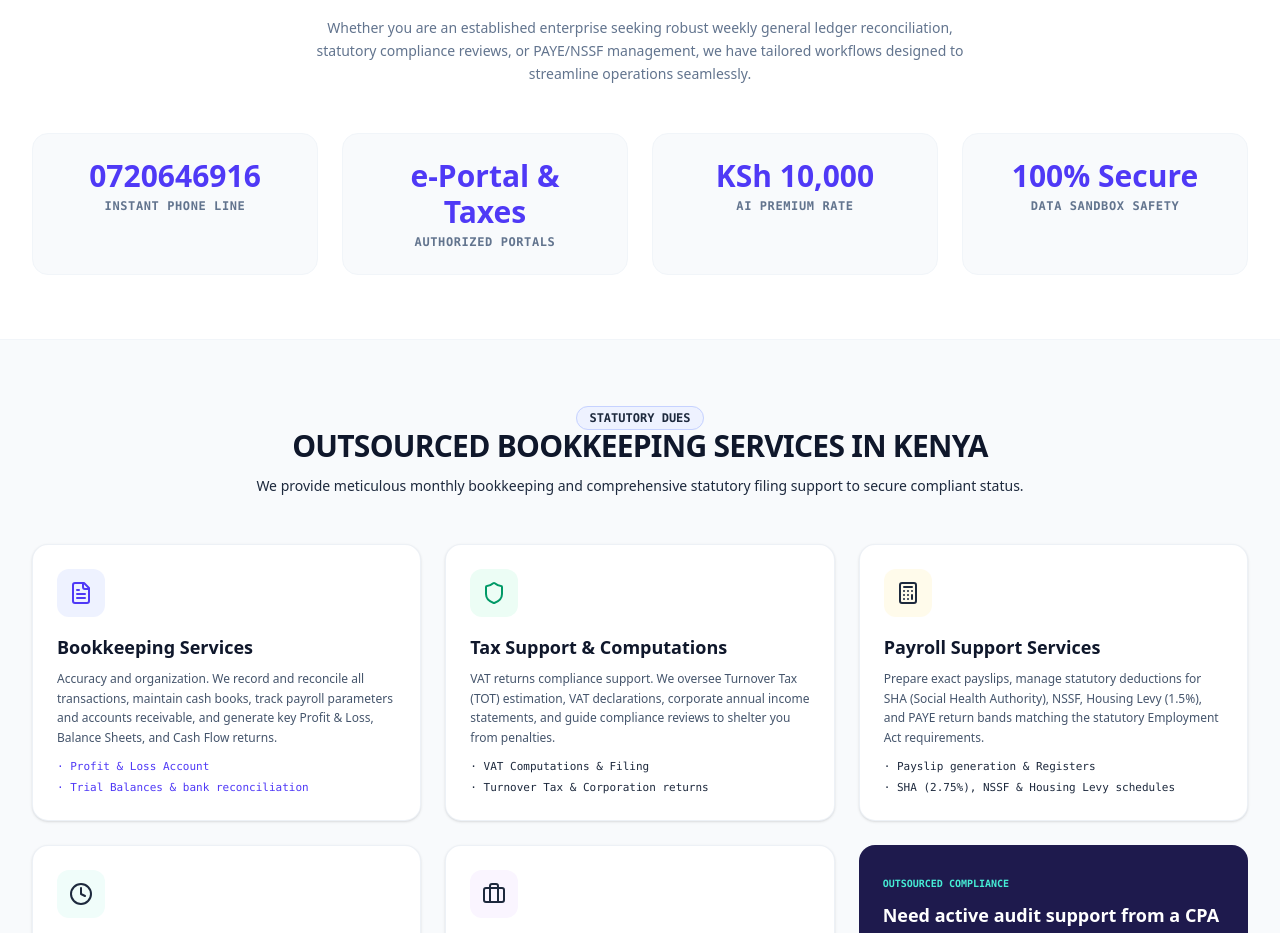
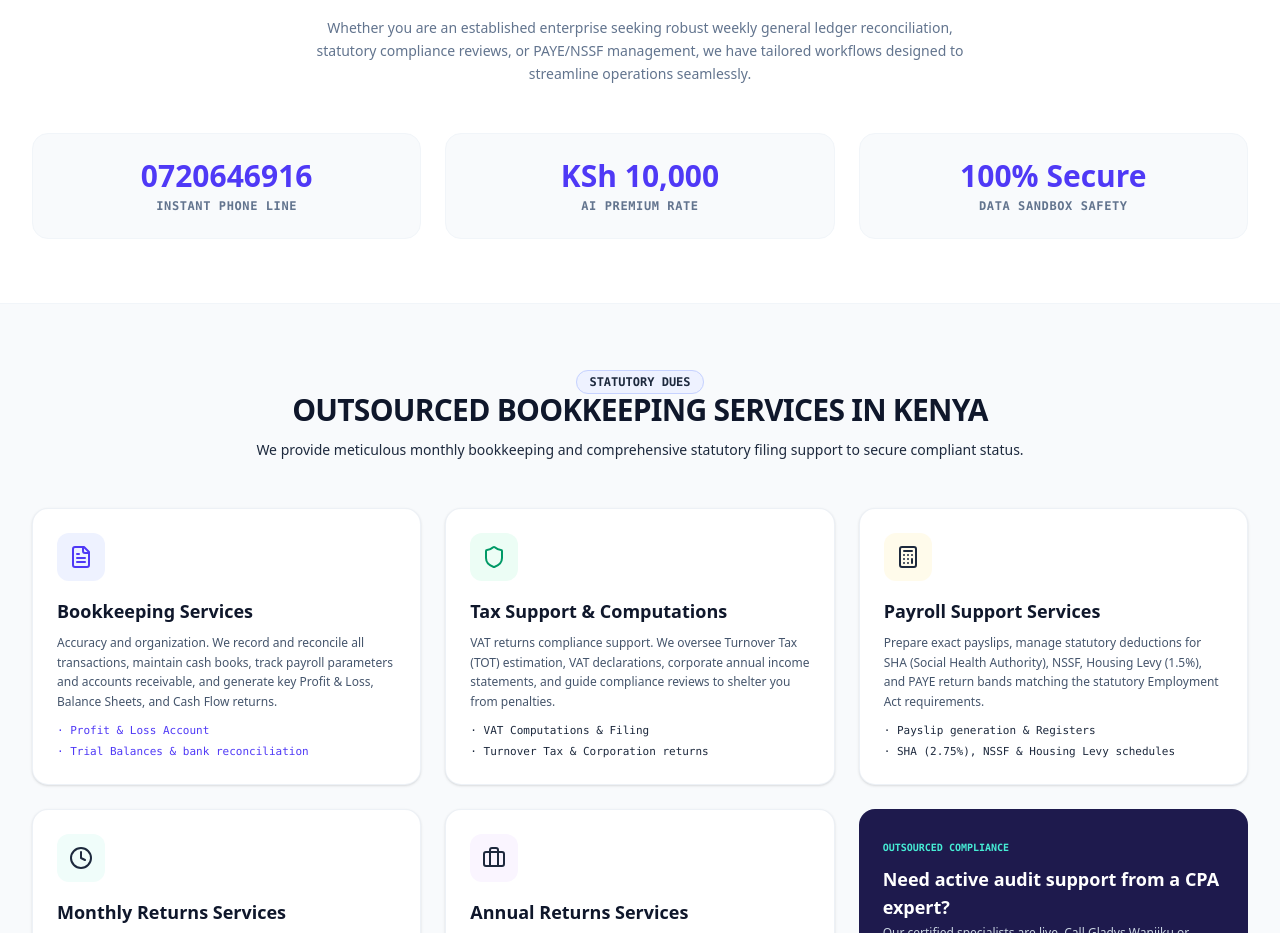
Before and after one commit to chapsian/business-logic, a React (Vite) app: page / in a window 1280 px wide. Shown: the part 1086-2019 px from the top of the page. Built offline with nearby package versions, Linux system fonts and the light colour scheme.

Commit message:
refactor: update stats highlights layout
Reduce columns and remove redundant portal information to improve the visual balance of the stats section.

```diff
--- a/src/App.tsx
+++ b/src/App.tsx
@@ -489,14 +489,10 @@ export default function App() {
               </div>
 
               {/* Stats Highlights */}
-              <div className="grid grid-cols-2 md:grid-cols-4 gap-6 mt-12 text-center">
+              <div className="grid grid-cols-1 sm:grid-cols-3 gap-6 mt-12 text-center">
                 <div className="bg-slate-50 p-6 rounded-2xl border border-slate-100">
                   <p className="font-sans font-black text-3xl text-indigo-600">0720646916</p>
                   <p className="text-xs text-slate-500 font-mono tracking-wider font-bold mt-1 uppercase">Instant Phone Line</p>
-                </div>
-                <div className="bg-slate-50 p-6 rounded-2xl border border-slate-100">
-                  <p className="font-sans font-black text-3xl text-indigo-600">e-Portal & Taxes</p>
-                  <p className="text-xs text-slate-500 font-mono tracking-wider font-bold mt-1 uppercase">Authorized Portals</p>
                 </div>
                 <div className="bg-slate-50 p-6 rounded-2xl border border-slate-100">
                   <p className="font-sans font-black text-3xl text-indigo-600">KSh 10,000</p>
```
